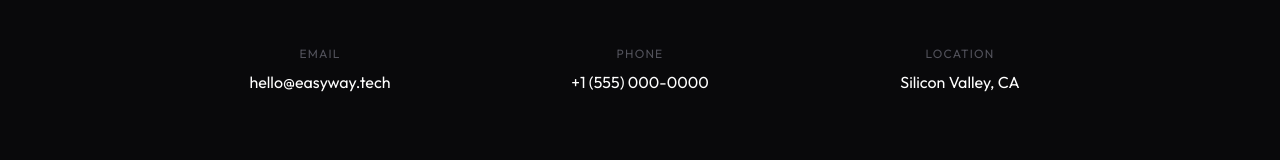
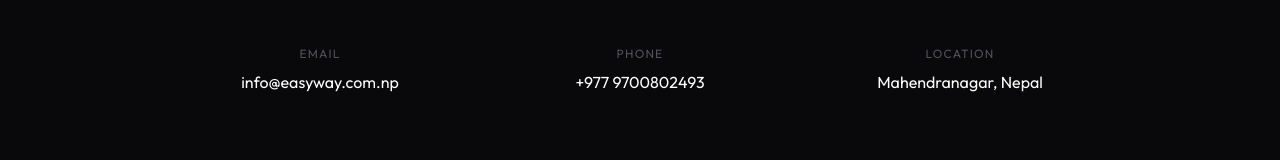
Before and after one commit to roycrisses/Easywaytechnologies, a React (Vite) app: page / in a window 1280 px wide. Shown: the part 4135-4295 px from the top of the page. Built offline with nearby package versions, Linux system fonts and the light colour scheme; no server answers.

Commit message:
Add README file

```diff
--- a/components/Contact.tsx
+++ b/components/Contact.tsx
@@ -37,15 +37,15 @@
             <div className="mt-24 grid grid-cols-1 md:grid-cols-3 gap-8 text-center border-t border-zinc-900 pt-12">
                <div>
                   <p className="text-xs uppercase tracking-widest text-zinc-600 mb-2">Email</p>
-               <a href="mailto:hello@easyway.tech" className="text-white hover:text-zinc-400">hello@easyway.tech</a>
+                  <a href="mailto:info@easyway.com.np" className="text-white hover:text-zinc-400">info@easyway.com.np</a>
                </div>
                <div>
                   <p className="text-xs uppercase tracking-widest text-zinc-600 mb-2">Phone</p>
-               <p className="text-white">+1 (555) 000-0000</p>
+                  <a href="tel:+9779700802493" className="text-white hover:text-zinc-400">+977 9700802493</a>
                </div>
                <div>
                   <p className="text-xs uppercase tracking-widest text-zinc-600 mb-2">Location</p>
-               <p className="text-white">Silicon Valley, CA</p>
+                  <p className="text-white">Mahendranagar, Nepal</p>
                </div>
             </div>
          </div>
```
Also changed, not shown: 1 other file (tests, documents, lock files or other folders). Lines whose indentation alone changed are shown as unchanged.
